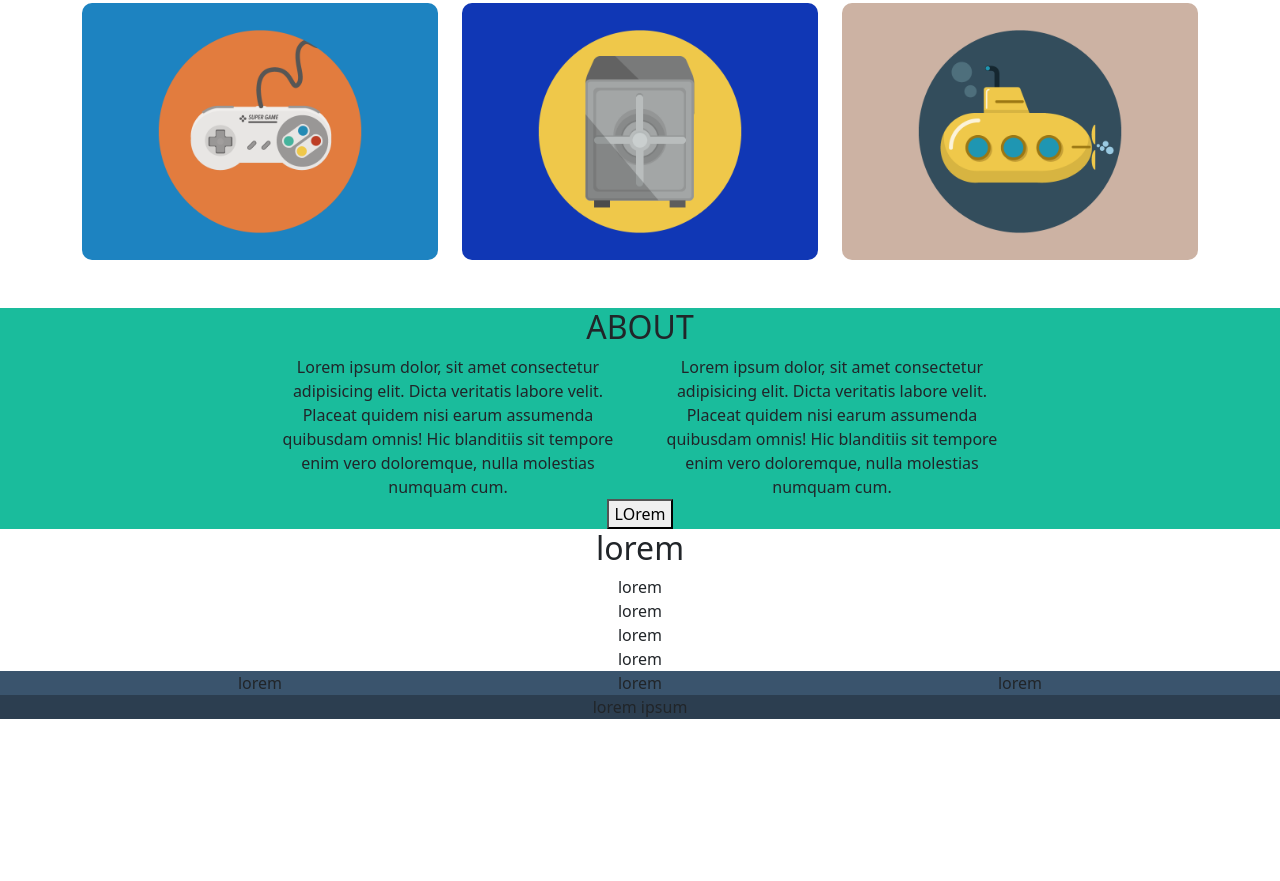
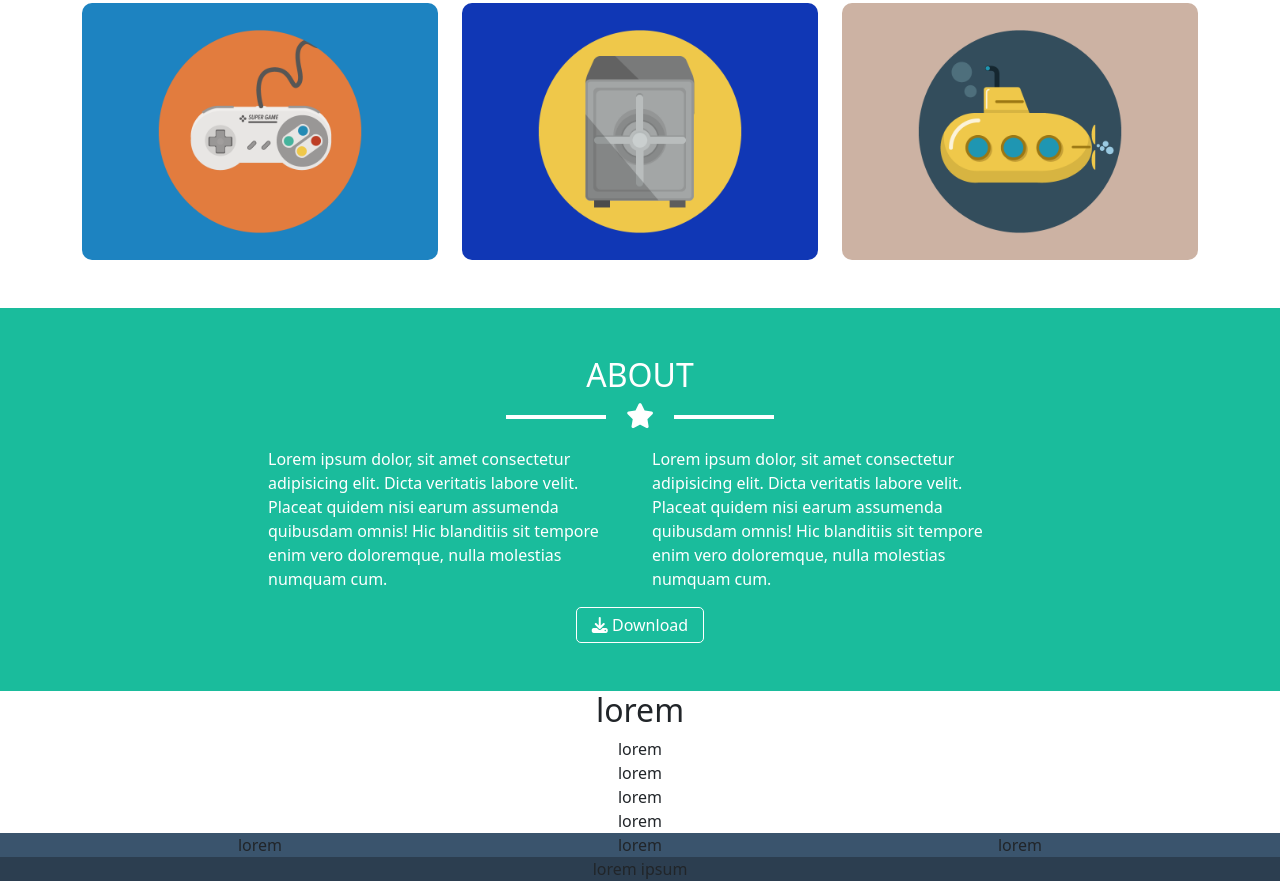
Before and after one commit to kritoma/html-css-bootstrap-freelancer, a plain HTML site: page index.html in a window 1280 px wide. Shown: the part 1025-1906 px from the top of the page. Before the commit the page ends 1744 px from the top, so only its background shows below. Drawn offline with nearby package versions, Linux system fonts and the light colour scheme.

Commit message:
aggiunto sezione about

```diff
--- a/css/style.css
+++ b/css/style.css
@@ -57,7 +57,7 @@ header{
 
 .open_nav {
     border: 1px solid white;
-    background-color: #3a546d;
+    background-color: transparent;
     color: gray;
     border-radius: 5px;
     padding: 5px 10px;
@@ -169,3 +169,14 @@ header{
 }
 
 /* about  */
+.about{
+    color: white;
+}
+
+.download {
+    background-color: transparent;
+    color: white;
+    border: 1px solid white;
+    border-radius: 5px;
+    padding: 5px 15px;
+}
--- a/index.html
+++ b/index.html
@@ -12,7 +12,8 @@
     <!-- style.css -->
     <link rel="stylesheet" href="css/style.css">
 </head>
-<body class="debug">
+<body>
+    <!-- HEADER -->
     <header class="py-3">
         <div class="container">
             <div class="row align-items-center">
@@ -43,6 +44,7 @@
                 </div>
             </div>
         </section>
+        <!-- PORTFOLIO -->
         <section class="portfolio py-5">
             <div class="container text-center">
                 <h2>PORTFOLIO</h2>
@@ -81,20 +83,23 @@
                 </div>
             </div>
         </section>
-        <section class="about">
+        <!-- ABOUT -->
+        <section class="about py-5">
             <div class="wrapper_small">
                 <div class="container text-center">
                     <h2>ABOUT</h2>
-                    <div class="row">
+                    <div class="star"><i class="fa-solid fa-star"></i></div>
+                    <div class="row text-start py-3">
                         <div class="col-12 col-md-6">Lorem ipsum dolor, sit amet consectetur adipisicing elit. Dicta veritatis labore velit. Placeat quidem nisi earum assumenda quibusdam omnis! Hic blanditiis sit tempore enim vero doloremque, nulla molestias numquam cum.</div>
                         <div class="col-12 col-md-6">Lorem ipsum dolor, sit amet consectetur adipisicing elit. Dicta veritatis labore velit. Placeat quidem nisi earum assumenda quibusdam omnis! Hic blanditiis sit tempore enim vero doloremque, nulla molestias numquam cum.</div>
                     </div>
-                    <div class="col-12 text-center">
-                        <button>LOrem</button>
+                    <div>
+                        <button class="download"><i class="fa-solid fa-download"></i> Download</button>
                     </div>
                 </div>
             </div>
         </section>
+        <!-- CONTACT -->
         <section class="contact">
             <div class="container text-center">
                 <h2>lorem</h2>
@@ -106,6 +111,7 @@
                 </div>
             </div>
         </section>
+        <!-- FOOTER -->
         <footer>
             <div class="footer_top">
                 <div class="container">
```
